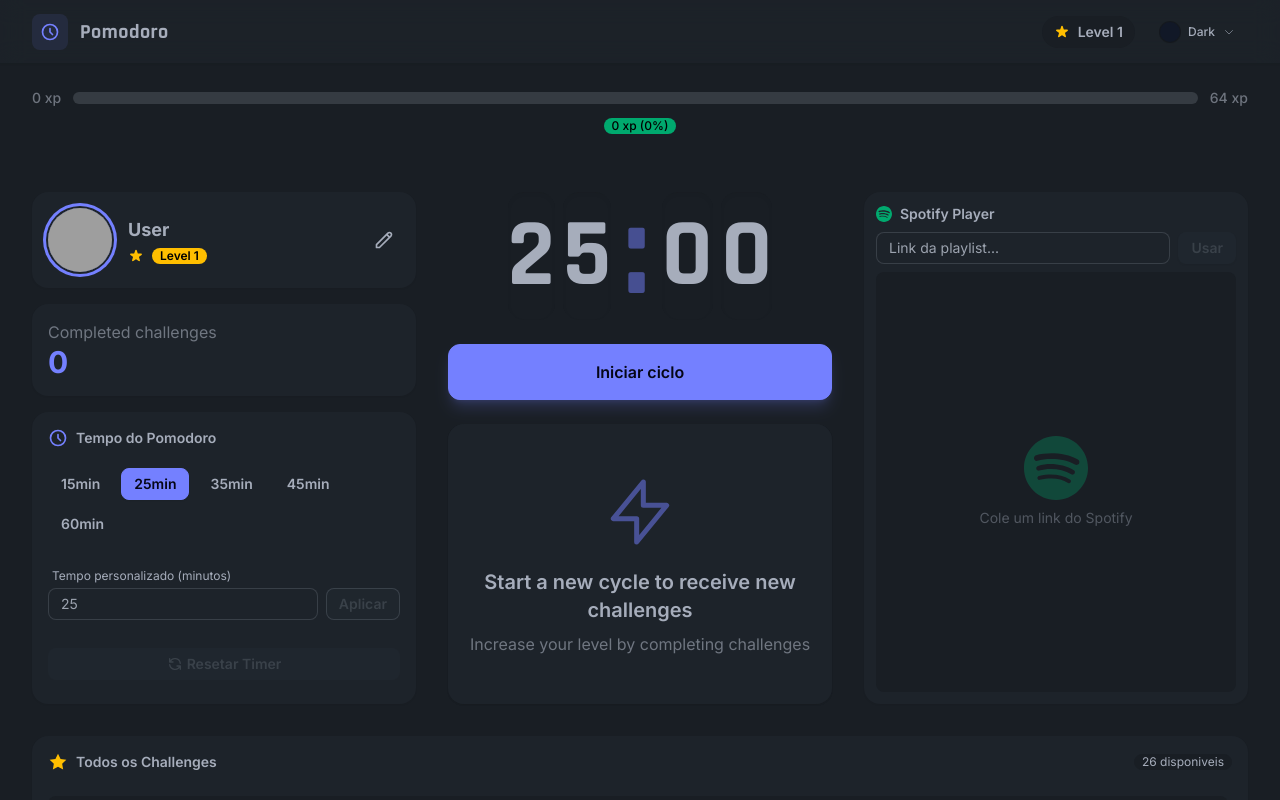
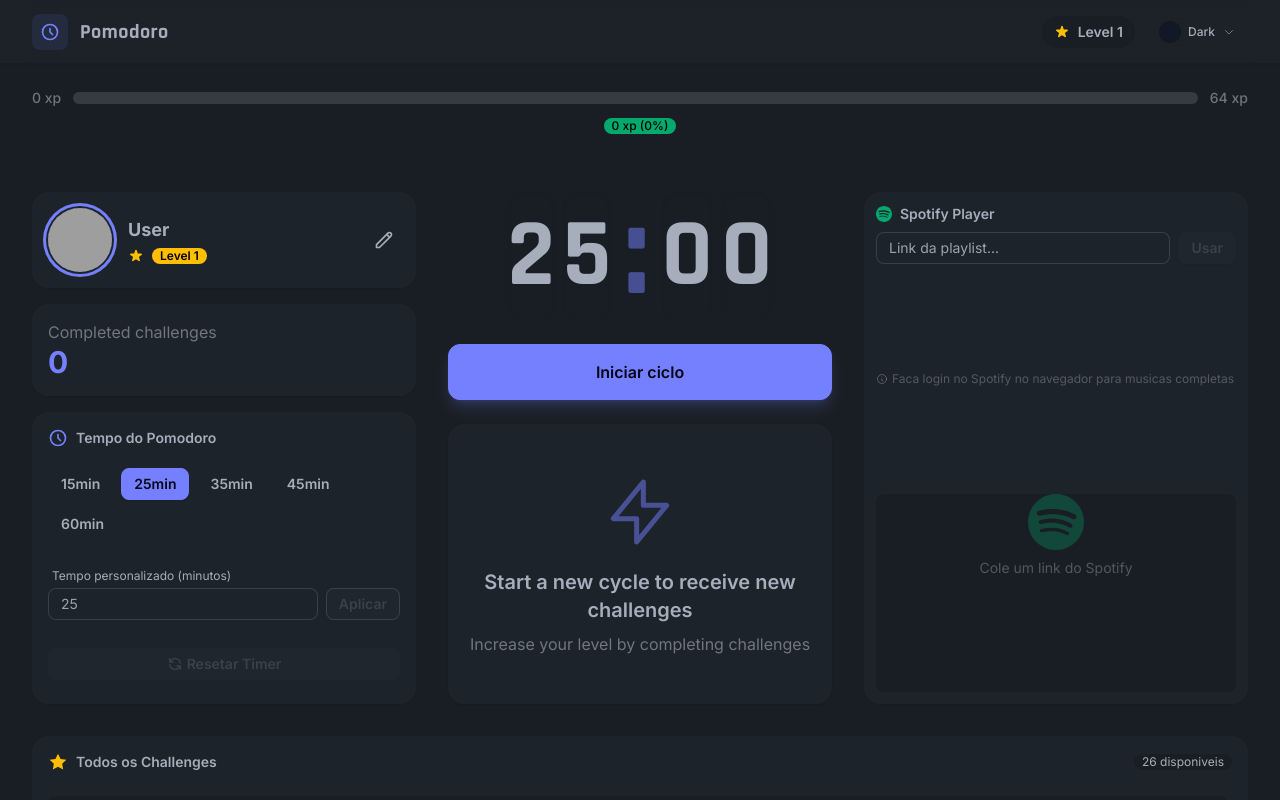
Before and after one commit to Azincourt-tech/pomodoro-nuxt, a Nuxt app: page / in a window 1280 px wide. Shown: the top 800 px of the page. Built offline with nearby package versions, Linux system fonts and the light colour scheme; grey boxes are pictures that could not be loaded.

Commit message:
Fix: Aviso Spotify sempre visivel e espaco do player corrigido
- Aviso de login abaixo do input (sempre visivel)
- Embed com min-height 250px para melhor aproveitamento
- Placeholder simplificado

```diff
--- a/components/atoms/SpotifyPlayer.vue
+++ b/components/atoms/SpotifyPlayer.vue
@@ -22,43 +22,42 @@
           Usar
         </button>
       </div>
+
+      <!-- Status da playlist -->
       <div v-if="savedUrl" class="flex items-center justify-between text-xs">
         <span class="text-success">Playlist ativa</span>
         <button class="link link-error" @click="clearUrl">Remover</button>
       </div>
 
-      <!-- Embed preenchendo o restante -->
-      <div v-if="embedSrc" class="flex flex-col flex-1 min-h-0 gap-2">
-        <div class="rounded-lg overflow-hidden flex-1 min-h-0">
+      <!-- Aviso sempre visivel -->
+      <p class="text-base-content/40 text-xs flex items-center gap-1">
+        <svg class="w-3 h-3 flex-shrink-0" fill="none" stroke="currentColor" viewBox="0 0 24 24">
+          <path stroke-linecap="round" stroke-linejoin="round" stroke-width="2" d="M13 16h-1v-4h-1m1-4h.01M21 12a9 9 0 11-18 0 9 9 0 0118 0z" />
+        </svg>
+        Faca login no Spotify no navegador para musicas completas
+      </p>
+
+      <!-- Embed ou Placeholder -->
+      <div v-if="embedSrc" class="rounded-lg overflow-hidden flex-1 min-h-0">
         <iframe
           :src="embedSrc"
           width="100%"
           height="100%"
-          style="min-height: 300px"
+          style="min-height: 250px"
           frameBorder="0"
           allowfullscreen
           allow="autoplay; clipboard-write; encrypted-media; fullscreen; picture-in-picture"
           loading="lazy"
         />
-        </div>
-        <p class="text-base-content/40 text-xs text-center flex items-center justify-center gap-1">
-          <svg class="w-3 h-3" fill="none" stroke="currentColor" viewBox="0 0 24 24">
-            <path stroke-linecap="round" stroke-linejoin="round" stroke-width="2" d="M13 16h-1v-4h-1m1-4h.01M21 12a9 9 0 11-18 0 9 9 0 0118 0z" />
-          </svg>
-          Faca login no Spotify no navegador para ouvir musicas completas
-        </p>
       </div>
 
-      <!-- Placeholder centralizado -->
       <div v-else class="flex flex-col items-center justify-center flex-1 bg-base-200 rounded-lg">
-        <div class="flex flex-col items-center gap-2">
-          <svg class="w-16 h-16 text-success/30" fill="currentColor" viewBox="0 0 24 24">
-            <path d="M12 0C5.4 0 0 5.4 0 12s5.4 12 12 12 12-5.4 12-12S18.66 0 12 0zm5.521 17.34c-.24.359-.66.48-1.021.24-2.82-1.74-6.36-2.101-10.561-1.141-.418.122-.779-.179-.899-.539-.12-.421.18-.78.54-.9 4.56-1.021 8.52-.6 11.64 1.32.42.18.479.659.301 1.02zm1.44-3.3c-.301.42-.841.6-1.262.3-3.239-1.98-8.159-2.58-11.939-1.38-.479.12-1.02-.12-1.14-.6-.12-.48.12-1.021.6-1.141C9.6 9.9 15 10.561 18.72 12.84c.361.181.54.78.241 1.2zm.12-3.36C15.24 8.4 8.82 8.16 5.16 9.301c-.6.179-1.2-.181-1.38-.721-.18-.601.18-1.2.72-1.381 4.26-1.26 11.28-1.02 15.721 1.621.539.3.719 1.02.419 1.56-.299.421-1.02.599-1.559.3z" />
-          </svg>
-          <p class="text-base-content/40 text-sm text-center">
-            Cole um link do Spotify
-          </p>
-        </div>
+        <svg class="w-14 h-14 text-success/30" fill="currentColor" viewBox="0 0 24 24">
+          <path d="M12 0C5.4 0 0 5.4 0 12s5.4 12 12 12 12-5.4 12-12S18.66 0 12 0zm5.521 17.34c-.24.359-.66.48-1.021.24-2.82-1.74-6.36-2.101-10.561-1.141-.418.122-.779-.179-.899-.539-.12-.421.18-.78.54-.9 4.56-1.021 8.52-.6 11.64 1.32.42.18.479.659.301 1.02zm1.44-3.3c-.301.42-.841.6-1.262.3-3.239-1.98-8.159-2.58-11.939-1.38-.479.12-1.02-.12-1.14-.6-.12-.48.12-1.021.6-1.141C9.6 9.9 15 10.561 18.72 12.84c.361.181.54.78.241 1.2zm.12-3.36C15.24 8.4 8.82 8.16 5.16 9.301c-.6.179-1.2-.181-1.38-.721-.18-.601.18-1.2.72-1.381 4.26-1.26 11.28-1.02 15.721 1.621.539.3.719 1.02.419 1.56-.299.421-1.02.599-1.559.3z" />
+        </svg>
+        <p class="text-base-content/40 text-sm mt-2">
+          Cole um link do Spotify
+        </p>
       </div>
     </div>
   </div>
```
